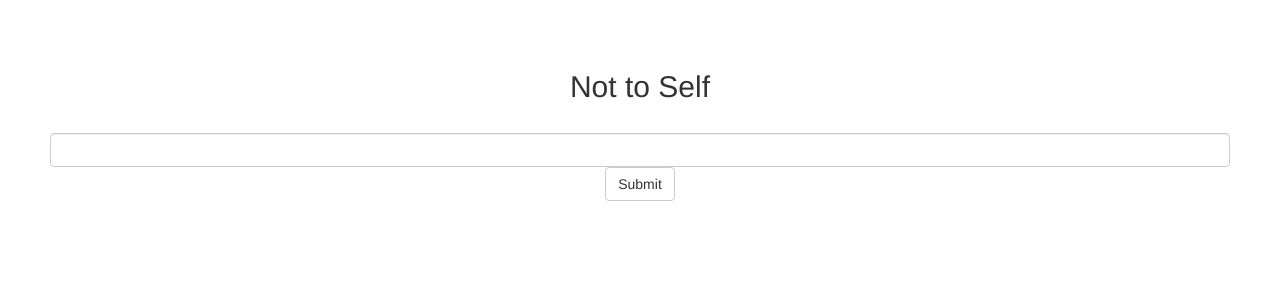
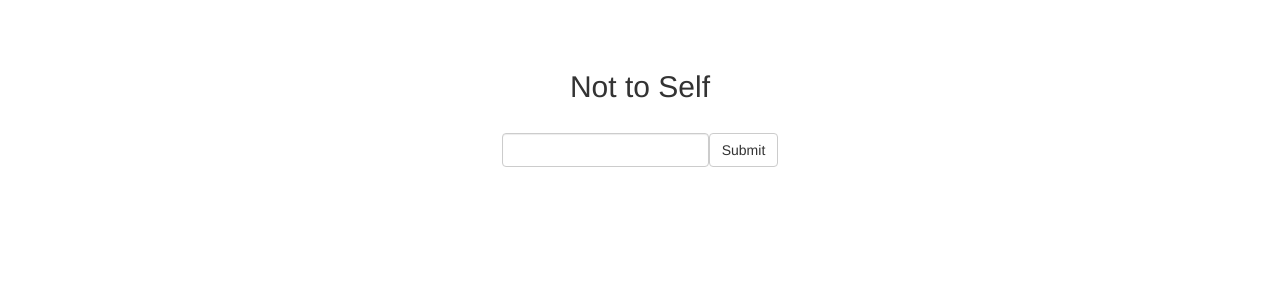
Before and after one commit to jkyletreman/note-to-self-react, a React (Create React App) app: page / in a window 1280 px wide. Shown: the top 300 px of the page. Built offline with nearby package versions, Linux system fonts and the light colour scheme.

Commit message:
Add inline style to form

```diff
--- a/src/components/App.jsx
+++ b/src/components/App.jsx
@@ -13,7 +13,8 @@ export default class App extends Component {
     return (
       <div>
         <h2>Not to Self</h2>
-        <Form>
+        {/* short hand for inline={true} */}
+        <Form inline>
           <FormControl
             onChange={e => {
               this.setState({ test: e.target.value });
```
